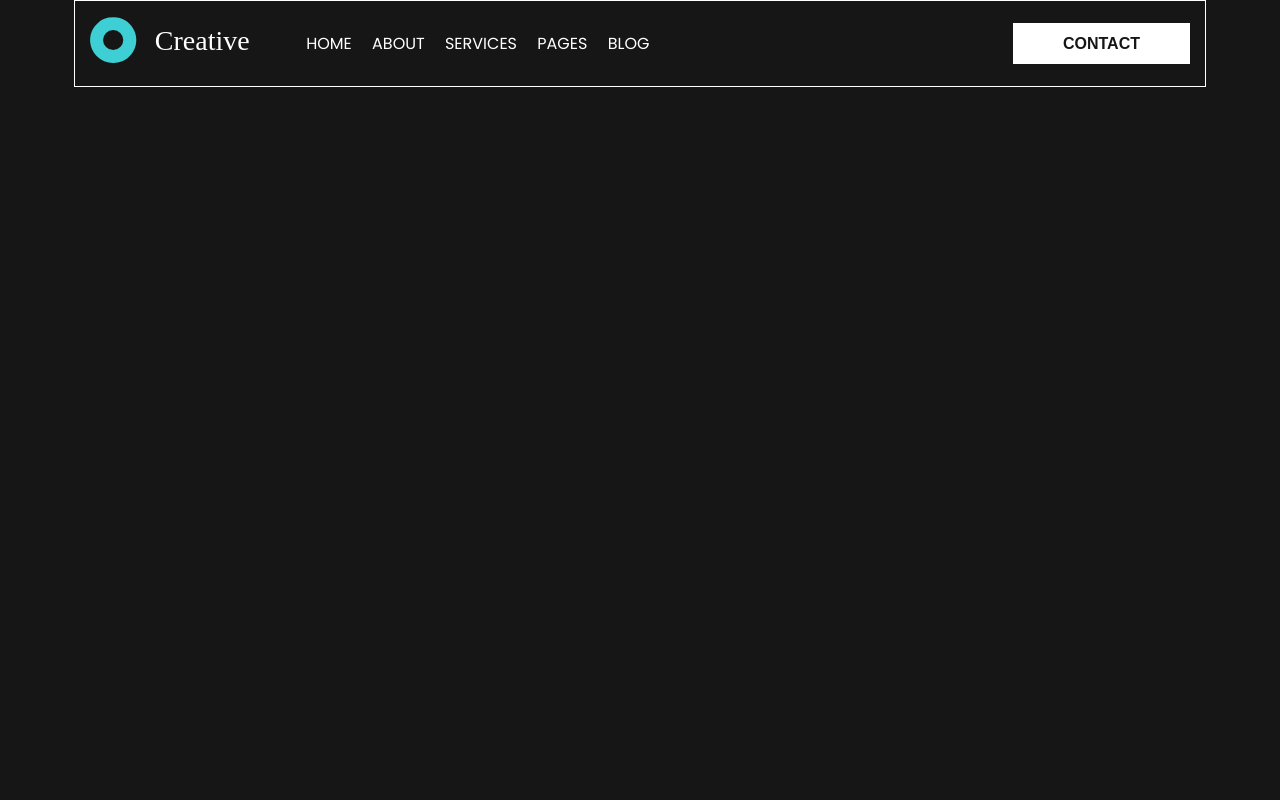
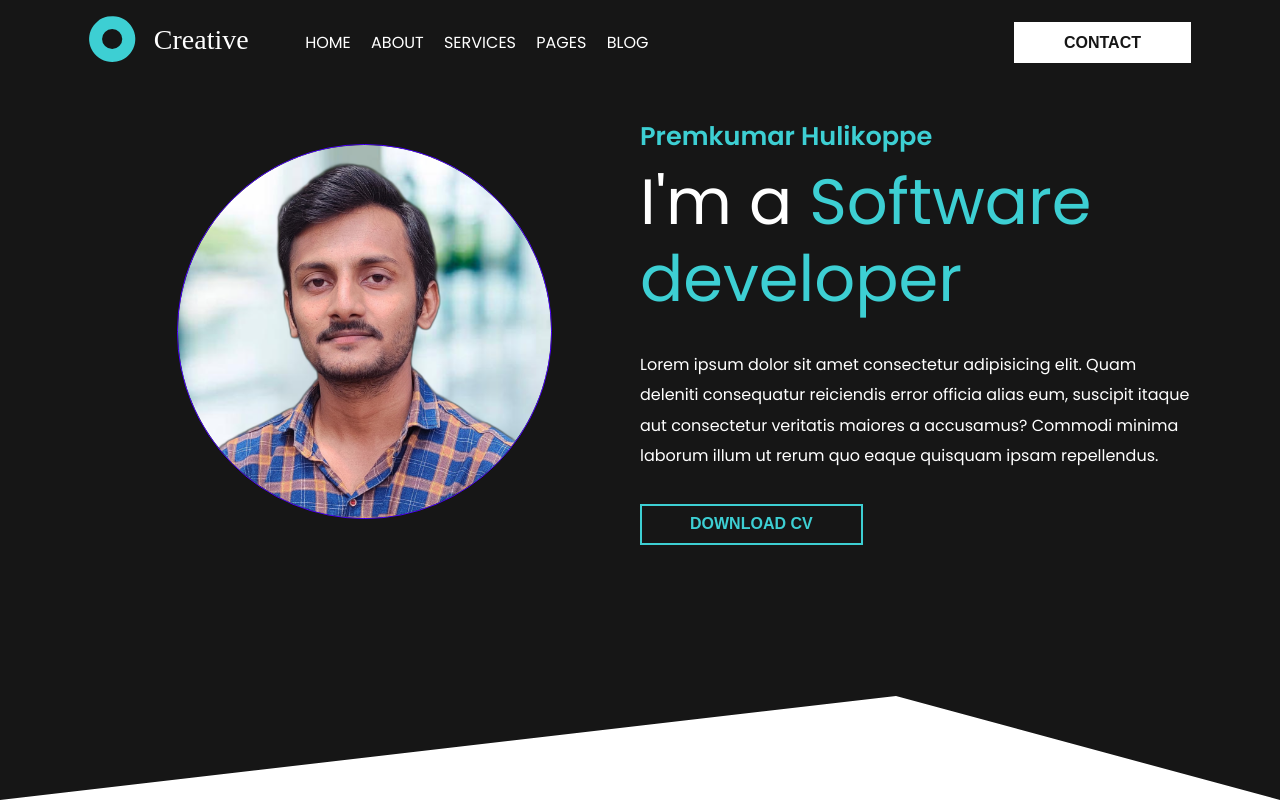
Before and after one commit to premkumar-555/Personal_Portfolio, a plain HTML site: page index.html in a window 1280 px wide. Drawn offline with Linux system fonts and the light colour scheme.

Commit message:
completed intro body with adding hover animations

```diff
--- a/css/style.css
+++ b/css/style.css
@@ -16,6 +16,7 @@
 }
 body {
   font-family: "Poppins", sans-serif;
+  clip-path: polygon(0 0, 100% 0, 100% 100%, 70% 87%, 0 100%);
 }
 header {
   background-color: var(--dark);
@@ -45,9 +46,51 @@ header nav .left a:hover {
   max-width: 1132px;
   padding: 0 15px;
   margin: 0 auto;
-  border: 1px solid var(--pure);
+  /* border: 1px solid var(--pure); */
 }
-
 .right button {
   background-color: var(--pure);
 }
+.hero {
+  padding: 2rem 0;
+}
+
+.hero .left img {
+  width: 375px;
+  border: 1px solid #4b00ff;
+  transition: transform 0.5s ease-in-out, box-shadow 0.5s ease-in-out,
+    border-color 0.5s ease-in-out;
+  border-radius: 50%;
+}
+.hero .left img:hover {
+  background-color: blue;
+  color: #fff;
+  box-shadow: 0 0 5px #4b00ff, 0 0 20px rgb(75 0 255 / 0.8),
+    0 0 35px rgb(75 0 255 / 0.7), 0 0 50px rgb(75 0 255 / 0.6);
+  border-color: #fff;
+  -ms-transform: scale(1.1); /* IE 9 */
+  -webkit-transform: scale(1.1); /* Safari 3-8 */
+  transform: scale(1.1);
+}
+.hero .right {
+  color: var(--pure);
+}
+
+.hero .right h6 {
+  font-size: 1.6rem;
+  color: var(--primary);
+  margin-bottom: 0.5rem;
+}
+.hero .right h1 {
+  font-size: 4rem;
+  line-height: 1.2;
+  margin-bottom: 2rem;
+  font-weight: 100;
+}
+.hero .right h1 span {
+  color: var(--primary);
+}
+.hero .right p {
+  line-height: 1.9;
+  margin-bottom: 2rem;
+}
--- a/css/utilities.css
+++ b/css/utilities.css
@@ -6,6 +6,9 @@
 }
 .justify-between {
   justify-content: space-between;
+}
+.justify-center {
+  justify-content: center;
 }
 .btn {
   padding: 0.6rem 3rem;
@@ -20,9 +23,23 @@
   background-color: var(--primary);
   color: var(--dark);
 }
+
+.hero .btn-secondary {
+  background-color: var(--dark);
+  color: var(--primary);
+  border-color: var(--primary);
+}
+.btn-secondary:hover {
+  background-color: var(--primary);
+  color: var(--dark);
+  transition: all 0.3s ease;
+}
 .btn-primary:hover {
   background-color: transparent;
   border-color: var(--primary);
   color: var(--primary);
   transition: all 0.3s ease;
 }
+.flex-1 {
+  flex: 1;
+}
--- a/index.html
+++ b/index.html
@@ -34,6 +34,23 @@
             <button class="btn btn-primary">Contact</button>
           </div>
         </nav>
+        <div class="hero flex items-center justify-between">
+          <div class="left flex-1 flex justify-center">
+            <img src="./images/profile-pic (3).png" alt="Premkumar's image" />
+          </div>
+          <div class="right flex-1">
+            <h6>Premkumar Hulikoppe</h6>
+            <h1>I'm a <span>Software developer</span></h1>
+            <p>
+              Lorem ipsum dolor sit amet consectetur adipisicing elit. Quam
+              deleniti consequatur reiciendis error officia alias eum, suscipit
+              itaque aut consectetur veritatis maiores a accusamus? Commodi
+              minima laborum illum ut rerum quo eaque quisquam ipsam
+              repellendus.
+            </p>
+            <button class="btn btn-secondary">Download CV</button>
+          </div>
+        </div>
       </div>
     </header>
   </body>
```
Also changed, not shown: images/profile-pic (3).png (added).
